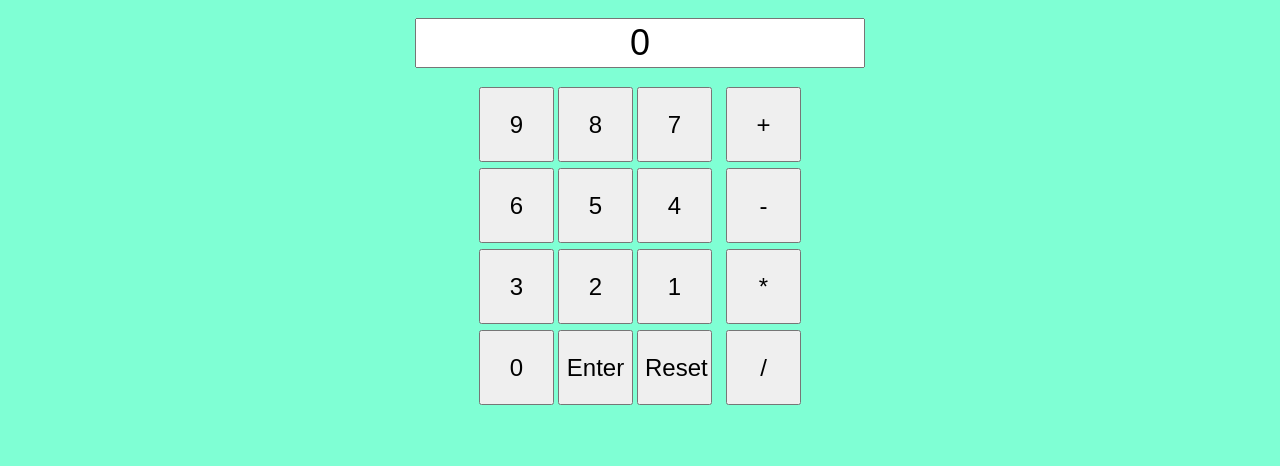
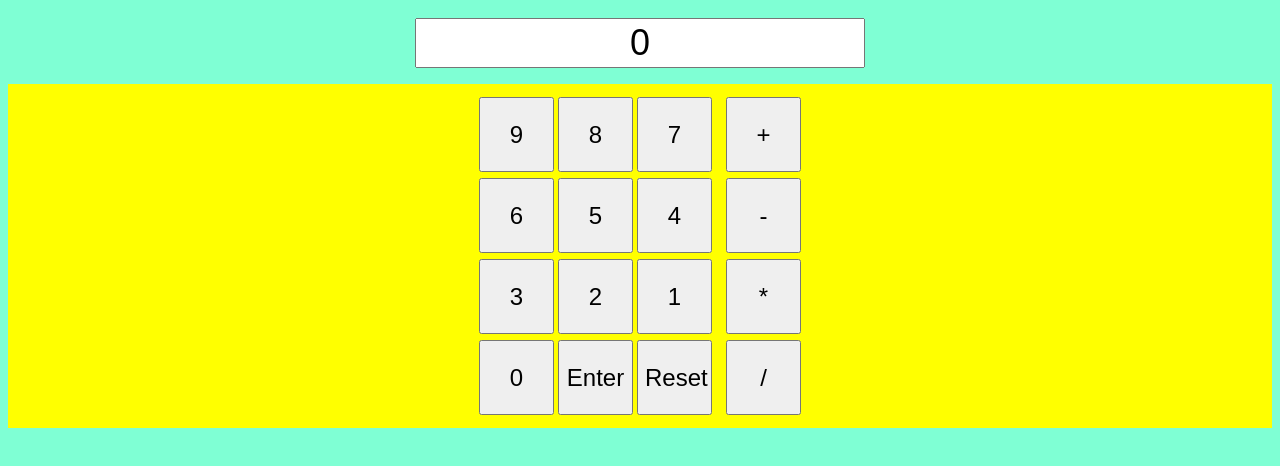
Before and after one commit to fusionmaster7/js_calc, a plain HTML site: page index.html in a window 1280 px wide. Shown: the part 48-514 px from the top of the page. Drawn offline with Linux system fonts and the light colour scheme.

Commit message:
Made some changes to the buttons css

```diff
--- a/style.css
+++ b/style.css
@@ -1,7 +1,6 @@
 body{
   background-color: aquamarine;
 }
-
 h1{
   font-family: 'Times New Roman';
   text-align: center;
@@ -20,6 +19,10 @@ div.buttons{
   display: flex;
   flex-direction: column;
   justify-content: center;
+  background-color: yellow;
+  border: black;
+  padding: 10px 20px;
+  cursor: pointer;
 }
 div.row{
   margin: 3px;
```
